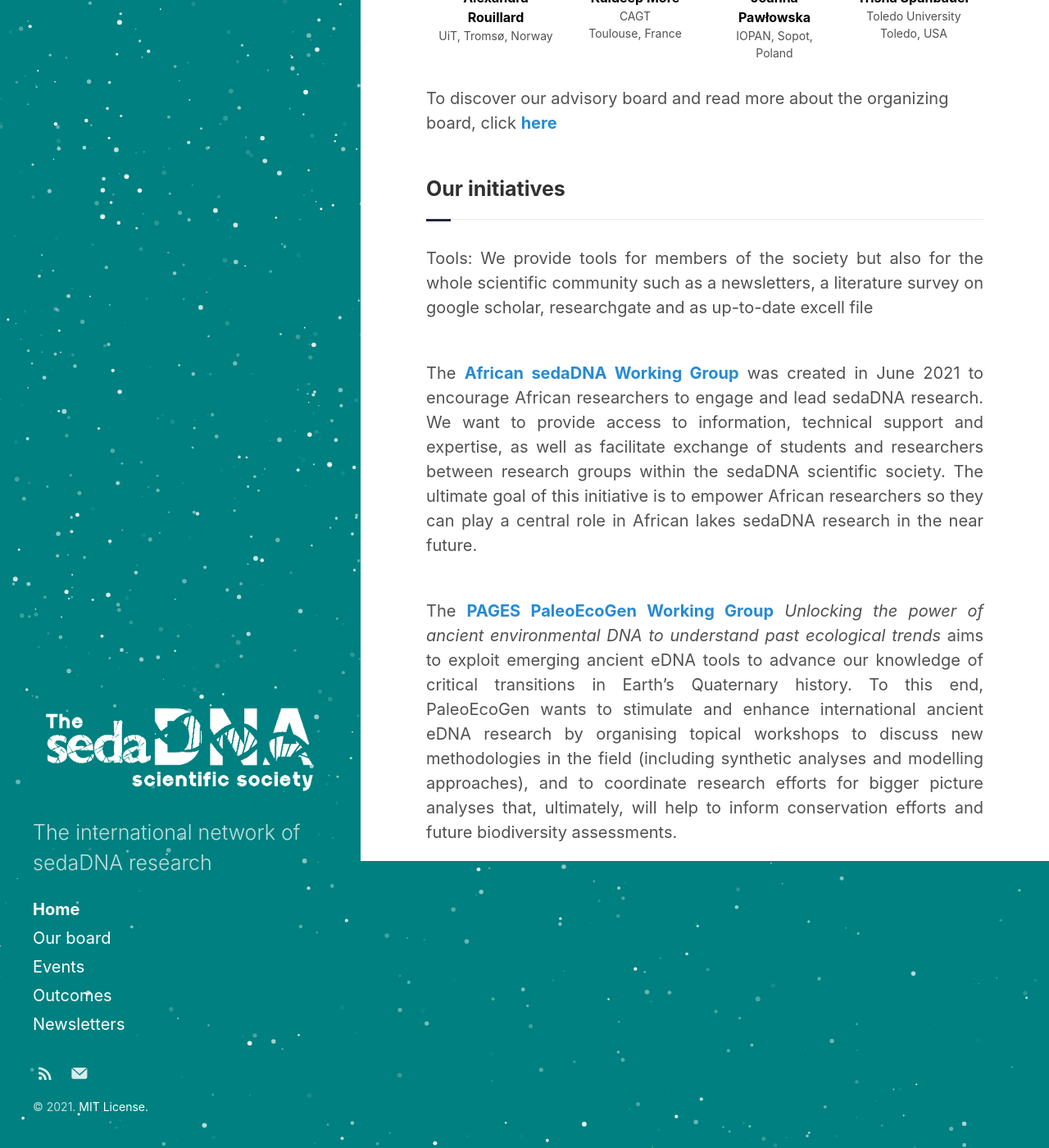
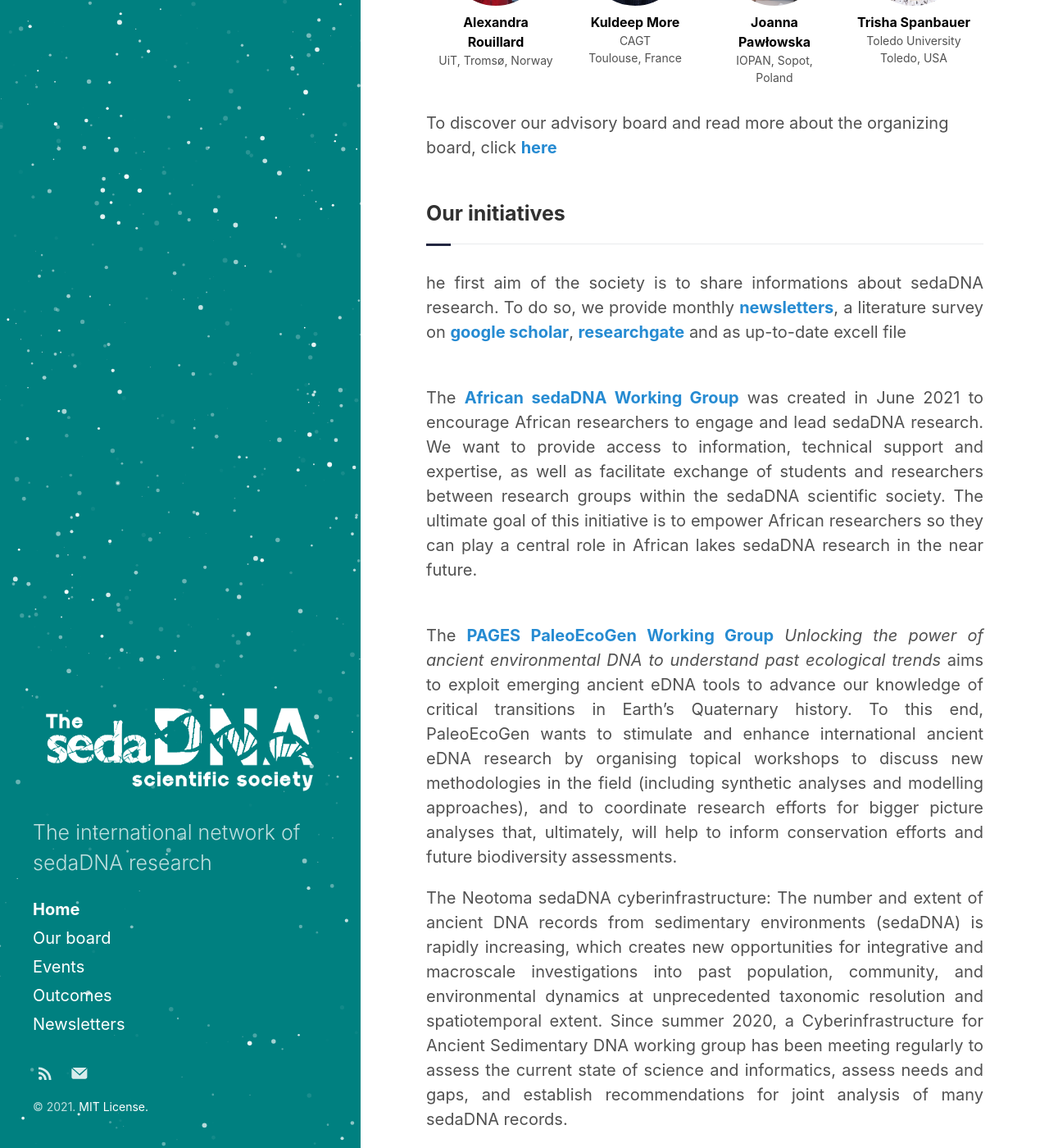
Before and after one commit to sedadna/sedadna.github.io, a Jekyll site: the page built from index.html, in a window 1280 px wide and 1400 px high, scrolled down 845 px. Shown: the whole window at 82% size. Built offline with Jekyll 4.4.1, drawn with Linux system fonts in a browser that asks for light colours; the list of posts is cut into pages by our own code.

Commit message:
Update index.html

```diff
--- a/_layouts/index.html
+++ b/_layouts/index.html
@@ -4,9 +4,10 @@
 
 <div class="intro">
 <p>The sedaDNA scientific society aims to transmit information about current sedaDNA research, promote best practices and increase collaborations between research groups. Our research is based on the use of the sedimentary ancient DNA (sedaDNA), a tool largely used to track past long-term changes in terrestrial and aquatic biodiversity.  The society is currently composed by more than 250 members. Our members have to follow a <a href="/category/3-code.html" target="_blank">code of conduct</a>.</p>
+<br>
 <button class="button-join" role="button" onclick="window.open('https://forms.gle/sNqK3VUjHhqUXwbq9','_blank')" type="button">Become a member</button>
-  <button class="button-join" role="button" onclick="window.open('https://forms.gle/xzqEpKZa2UmxgFMr5','_blank')" type="button">Contact us</button>
-
+<button class="button-join" role="button" onclick="window.open('https://forms.gle/xzqEpKZa2UmxgFMr5','_blank')" type="button">Contact us</button>
+<button class="button-join" role="button" onclick="window.open('https://twitter.com/SedimentaryDNA?lang=en','_blank')" type="button">Follow us on Twitter</button>
 </div>
 
 <div class="section">
@@ -83,9 +84,12 @@
 
 <div class="intro">
 <h3 class="section-title underline">Our initiatives</h3>
-<p> Tools:  We provide tools for members of the society but also for the whole scientific community such as a newsletters, a literature survey on google scholar, researchgate and as up-to-date excell file</p>
+<p> he first aim of the society is to share informations about sedaDNA research. To do so, we provide monthly <a href="/category/4-newsletters.html"><b>newsletters</b></a>, a literature survey on <a href="https://scholar.google.fr/citations?user=90ytJ14AAAAJ&hl=fr"><b>google scholar</b></a>, <a href="https://www.researchgate.net/project/Comprehensive-literature-about-ancient-DNA-studies-from-sedimentary-archives-by-the-sedaDNA-scientific-society"><b>researchgate</b></a> and as up-to-date excell file</p>
 <br>
 <p> The <a href="https://ercapo.wixsite.com/sedadna-society/african-sedadna-wg" target="_blank"><b>African sedaDNA Working Group</b></a> was created in June 2021 to encourage African researchers to engage and lead sedaDNA research. We want to provide access to information, technical support and expertise, as well as facilitate exchange of students and researchers between research groups within the sedaDNA scientific society. The ultimate goal of this initiative is to empower African researchers so they can play a central role in African lakes sedaDNA research in the near future.</p>
 <br>
 <p> The <a href="https://pastglobalchanges.org/science/wg/paleoecogen" target="_blank"><b>PAGES PaleoEcoGen Working Group</b></a> <i>Unlocking the power of ancient environmental DNA to understand past ecological trends</i> aims to exploit emerging ancient eDNA tools to advance our knowledge of critical transitions in Earth’s Quaternary history. To this end, PaleoEcoGen wants to stimulate and enhance international ancient eDNA research by organising topical workshops to discuss new methodologies in the field (including synthetic analyses and modelling approaches), and to coordinate research efforts for bigger picture analyses that, ultimately, will help to inform conservation efforts and future biodiversity assessments.</p>
+
+<p> The Neotoma sedaDNA cyberinfrastructure: The number and extent of ancient DNA records from sedimentary environments (sedaDNA) is rapidly increasing, which creates new opportunities for integrative and macroscale investigations into past population, community, and environmental dynamics at unprecedented taxonomic resolution and spatiotemporal extent.  Since summer 2020, a Cyberinfrastructure for Ancient Sedimentary DNA working group has been meeting regularly to assess the current state of science and informatics, assess needs and gaps, and establish recommendations for joint analysis of many sedaDNA records.</p>
+
 </div>
```
